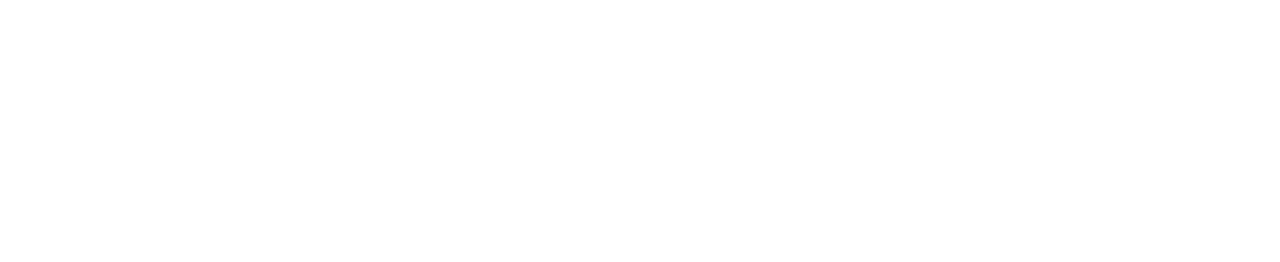
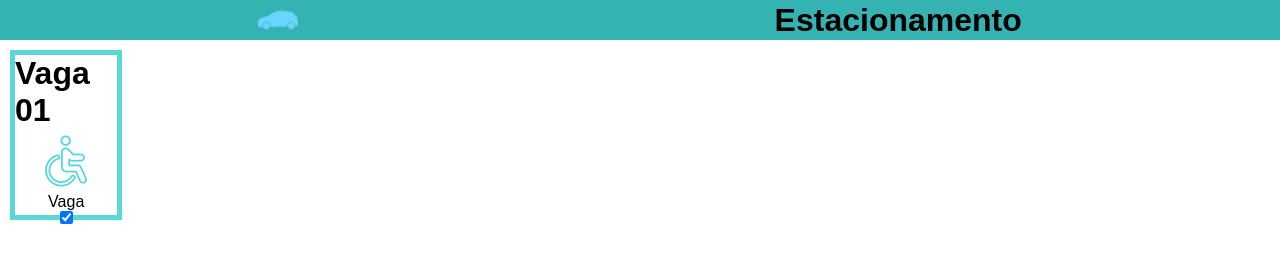
Before and after one commit to TrenksSS/Projeto-Estacionamento, a plain HTML site: page front/index.html in a window 1280 px wide. Drawn offline with Linux system fonts and the light colour scheme.

Commit message:
2 etapa projeto

```diff
--- a/front/index.css
+++ b/front/index.css
@@ -6,3 +6,23 @@ font-family: Arial, Helvetica, sans-serif;
 body{
 
 }
+#cab{
+
+    align-items: center;
+    display: flex;
+    background-color: rgb(53, 179, 179);
+    height: 5vh;
+    padding: 0 20px;
+}
+#cab img{
+    width: 40px;
+}
+.vagas{
+    flex-direction: column;
+    display: flex;
+    align-items: center;
+    border: 5px solid rgb(88, 216, 214);
+    width: 8vw;
+    height: 20vh;
+    margin: 10px;
+}
--- a/front/index.html
+++ b/front/index.html
@@ -1,18 +1,30 @@
 <!DOCTYPE html>
 <html lang="en">
+
 <head>
     <meta charset="UTF-8">
     <meta http-equiv="X-UA-Compatible" content="IE=edge">
     <meta name="viewport" content="width=device-width, initial-scale=1.0">
     <link rel="stylesheet" href="index.css">
-    <link rel="shortcut icon" href="/assets/carro.png" type="image/x-icon">
+    <link rel="shortcut icon" href="/assets/silhueta-do-lado-preto-do-carro.png" type="image/x-icon">
     <title>Estacionamento</title>
 </head>
+
 <body>
     <div id="cont">
         <div id="cab">
+            <img src="/assets/silhueta-do-lado-preto-do-carro.png" alt="silhueta carro">
+
+            <h1>Estacionamento</h1>
+        </div>
+        <div class="vagas model">
+            <h1 id="title">Vaga 01</h1>
+            <img src="/assets/desativado.png" alt="icone pcd">
+            <p>Vaga</p>
+            <input type="checkbox" id="check" name="OC" checked>
         </div>
     </div>
 
 </body>
+
 </html>
```
Also changed, not shown: PjE.drawio.png (added), assets/desativado.png (added), assets/silhueta-do-lado-preto-do-carro.png (added), front/front.js (added).
